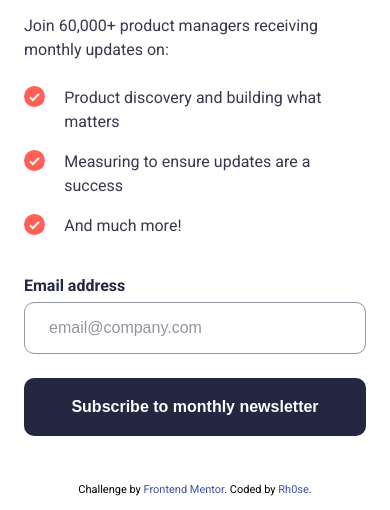
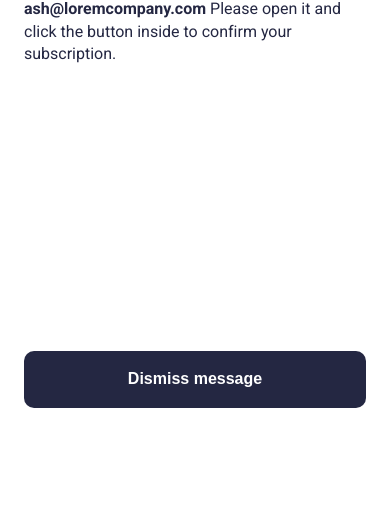
Before and after one commit to rh0se/newsletter-sign-up-with-success-message-main, a plain HTML site: page index.html in a window 390 px wide. Shown: the part 382-892 px from the top of the page. Drawn offline with Linux system fonts and the light colour scheme; a script that the page names is missing.

Commit message:
worked on the mobile success message design, kept the dialog outside the main

```diff
--- a/index.html
+++ b/index.html
@@ -38,24 +38,25 @@
   <!-- Sign-up form end -->
 
   <!-- Success message start -->
+
+  </main>
+
   <div id="success-message" class="successs-container">
-  <dialog id="success-dialog">
+    <dialog id="success-dialog" open="">
       <form method="dialog">
     <div class="success-icon-container">
       <img src="./assets/images/icon-success.svg" alt="success icon">
     </div>
     <h1 class="success-heading">Thanks for subscribing!</h1>
 
-  <p class="success-paragraph">A confirmation email has been sent to <span id="success-email">ash@loremcompany.com></span>
+    <p class="success-paragraph">A confirmation email has been sent to <strong id="success-email">ash@loremcompany.com</strong>
     Please open it and click the button inside to confirm your subscription.
   </p>
     <button type="button" id="success-btn" class="btn-successs">Dismiss message</button>
   </form>
   </dialog>
   </div>
-  </main>
    <!-- Success message end -->
-
   <footer class="attribution">
     Challenge by <a href="https://www.frontendmentor.io?ref=challenge" target="_blank">Frontend Mentor</a>.
     Coded by <a href="https://github.com/rh0se">Rh0se</a>.
--- a/styles.scss
+++ b/styles.scss
@@ -114,9 +114,10 @@ form.signup {
           font-weight: 700;
           cursor: pointer;
      }
-     button:hover {
-          background: linear-gradient(to right, $Tomato1, $Tomato2);
-     }/* FD5479 */
+     /* FD5479 */
+}
+button:hover {
+     background: linear-gradient(to right, $Tomato1, $Tomato2);
 }
 
 .attribution {
@@ -139,6 +140,46 @@ form.signup {
           background-size: 75%;
      }
 }
+
+.signup-illustration-container, .updates-container, main, footer {
+     display: none;
+     visibility: hidden;
+}
+
+.successs-container {
+     min-height: 100vh;
+     dialog {
+          height: inherit;
+          border: none;
+          color: $darkSlateGrey;
+          margin: 3em 1.5em 1em;
+          form {
+               min-height: 100vh;
+               display: flex;
+               flex-direction: column;
+               justify-content: center;
+               gap: 2em;
+               h1 {
+                    font-size: 2.5em;
+               }
+               p {
+                    line-height: 1.4;
+               }
+               button {
+                    padding: 1.3em 0;
+                    width: 100%;
+                    text-align: center;
+                    border: none;
+                    background-color: $darkSlateGrey;
+                    color: $White;
+                    font-weight: 700;
+                    cursor: pointer;
+                    margin-top: 30vh;
+               }
+          }
+     }
+}
+
 @media screen and (width > 900px) {
      body {
           padding-top: 10%;
```
Also changed, not shown: styles/styles.css, 1 other file. Lines whose indentation alone changed are shown as unchanged.
